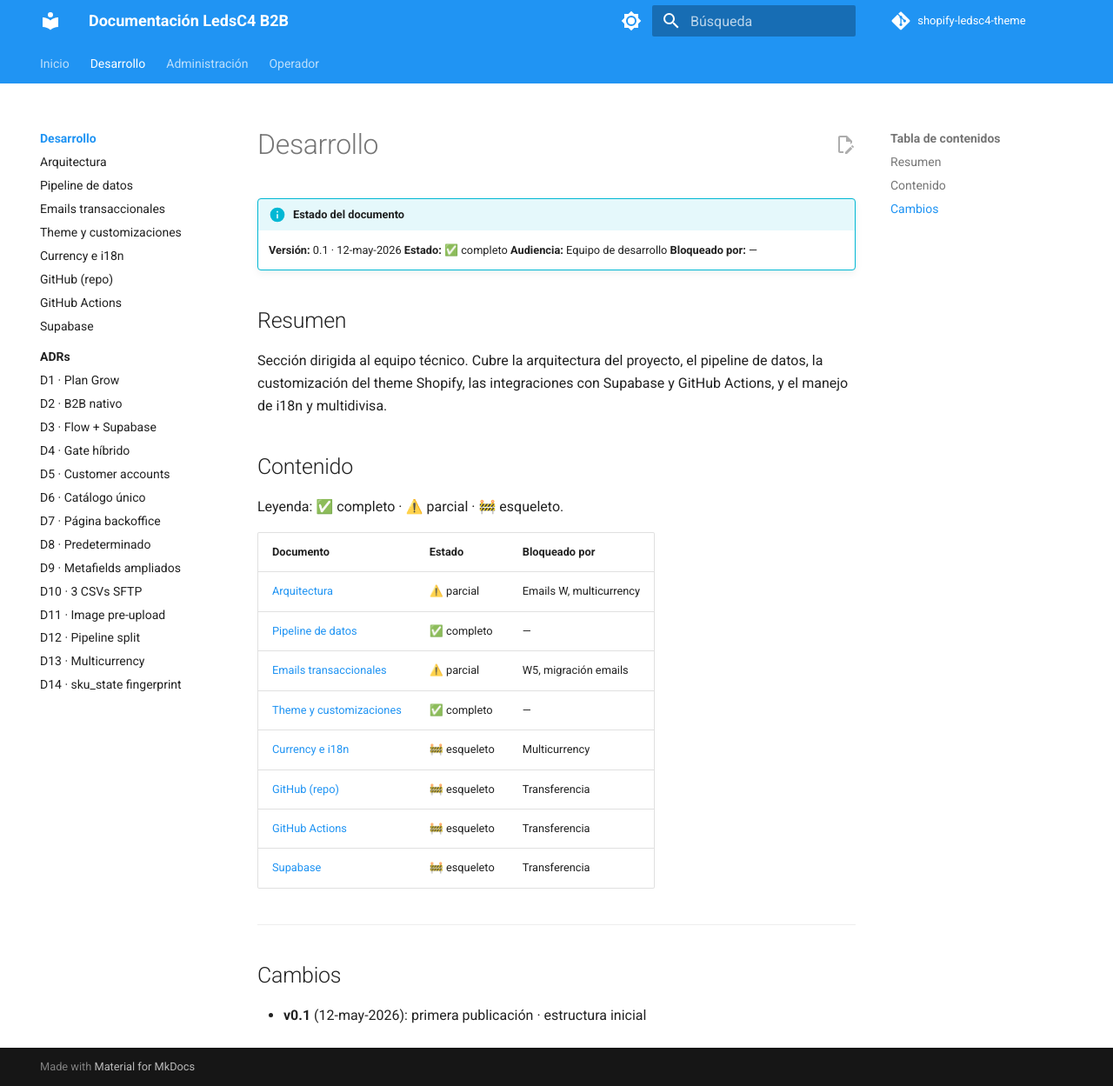
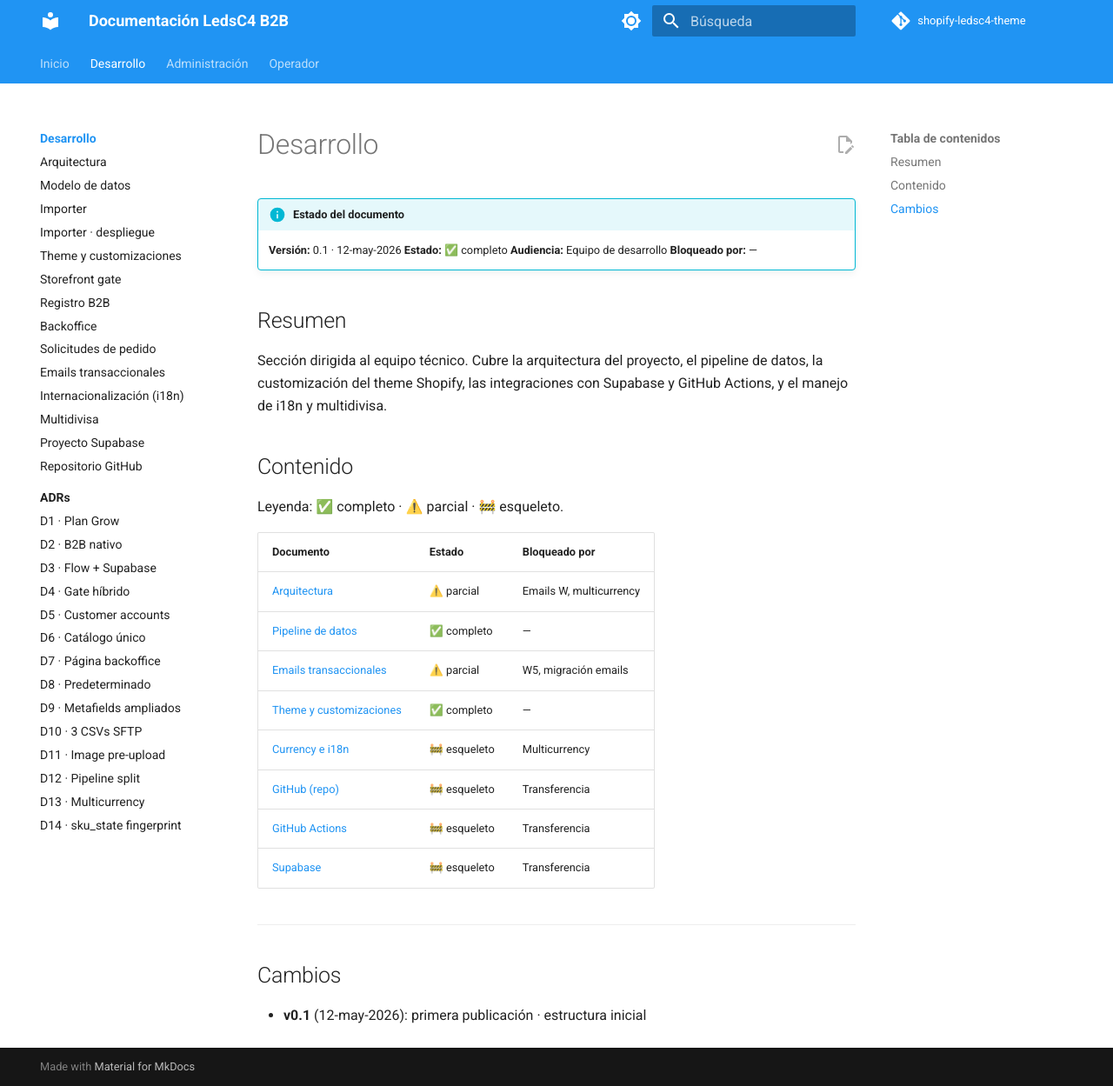
Before and after one commit to danielpenamad/shopify-ledsc4-theme, an MkDocs documentation site: the page built from docs/desarrollo/index.md, in a window 1280 px wide and 1249 px high. Shown: the whole window at 87% size. Built offline with MkDocs 1.6.1 and Material for MkDocs 9.7.7, drawn with Linux system fonts in a browser that asks for light colours; comment, search, counter and statistics services are not loaded.

Commit message:
docs: resincronizar mkdocs.yml nav con los docs reales
El nav listaba la serie vieja de 8 esqueletos v0.1 (00-arquitectura,
01-pipeline-datos, 02-emails-transaccionales, 03-theme, 04-currency-i18n,
05-github-repo, 06-github-actions, 07-supabase). Resultado: el sitio
MkDocs publicado no mostraba ninguno de los 13 docs reales del eje
desarrollo.

Reemplaza el bloque Desarrollo del nav con los 13 docs reales en
orden: 00-arquitectura, 01-data-model, 02-importer, 02b-importer-deploy,
03-theme-customizaciones, 04-storefront-gate, 05-registro-b2b,
06-backoffice, 07-solicitudes-pedido, 08-emails-transaccionales,
09-i18n, 10-multicurrency, 11-supabase, 12-github-repo.

Los bloques de ADRs, Administracion y Operador no cambian.

```diff
--- a/mkdocs.yml
+++ b/mkdocs.yml
@@ -54,13 +54,19 @@ nav:
   - Desarrollo:
       - desarrollo/index.md
       - Arquitectura: desarrollo/00-arquitectura.md
-      - Pipeline de datos: desarrollo/01-pipeline-datos.md
-      - Emails transaccionales: desarrollo/02-emails-transaccionales.md
+      - Modelo de datos: desarrollo/01-data-model.md
+      - Importer: desarrollo/02-importer.md
+      - Importer · despliegue: desarrollo/02b-importer-deploy.md
       - Theme y customizaciones: desarrollo/03-theme-customizaciones.md
-      - Currency e i18n: desarrollo/04-currency-i18n.md
-      - GitHub (repo): desarrollo/05-github-repo.md
-      - GitHub Actions: desarrollo/06-github-actions.md
-      - Supabase: desarrollo/07-supabase.md
+      - Storefront gate: desarrollo/04-storefront-gate.md
+      - Registro B2B: desarrollo/05-registro-b2b.md
+      - Backoffice: desarrollo/06-backoffice.md
+      - Solicitudes de pedido: desarrollo/07-solicitudes-pedido.md
+      - Emails transaccionales: desarrollo/08-emails-transaccionales.md
+      - Internacionalización (i18n): desarrollo/09-i18n.md
+      - Multidivisa: desarrollo/10-multicurrency.md
+      - Proyecto Supabase: desarrollo/11-supabase.md
+      - Repositorio GitHub: desarrollo/12-github-repo.md
       - ADRs:
           - desarrollo/adrs/index.md
           - D1 · Plan Grow: desarrollo/adrs/d01-plan-grow.md
```
